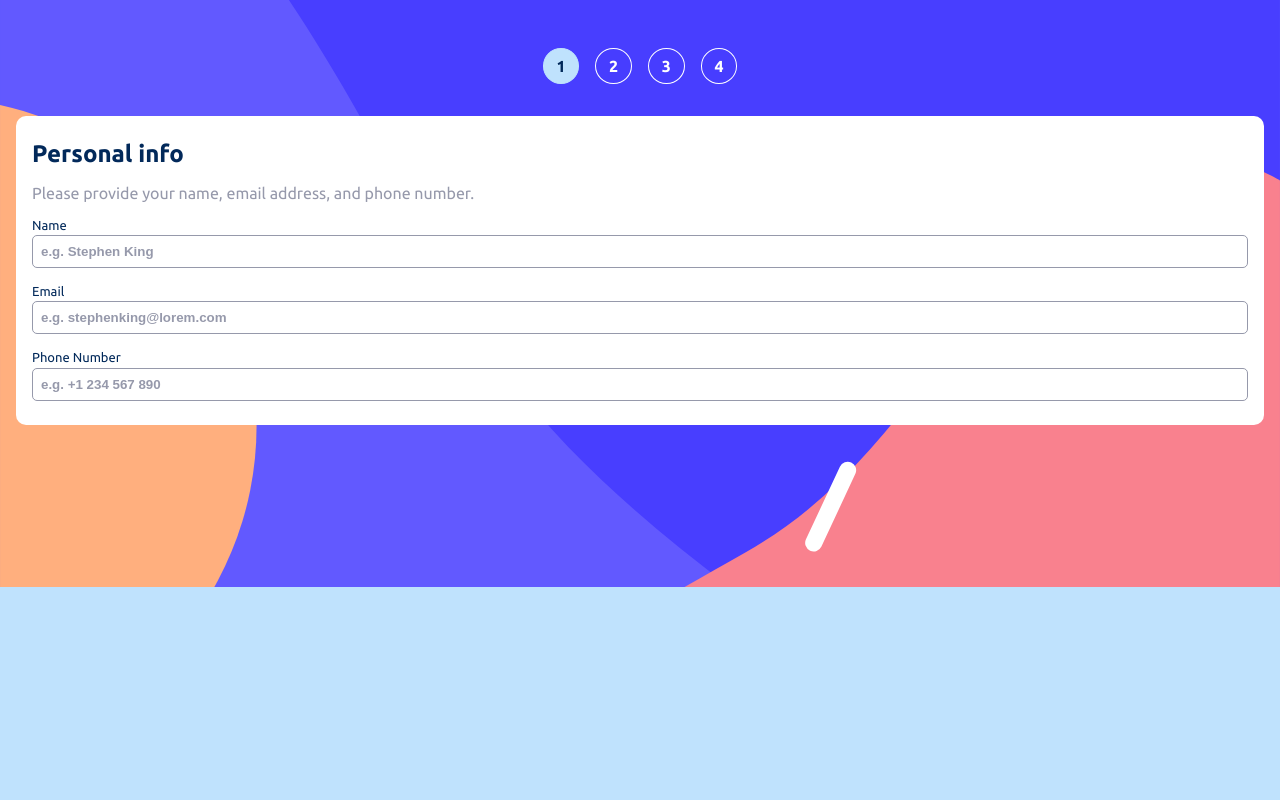
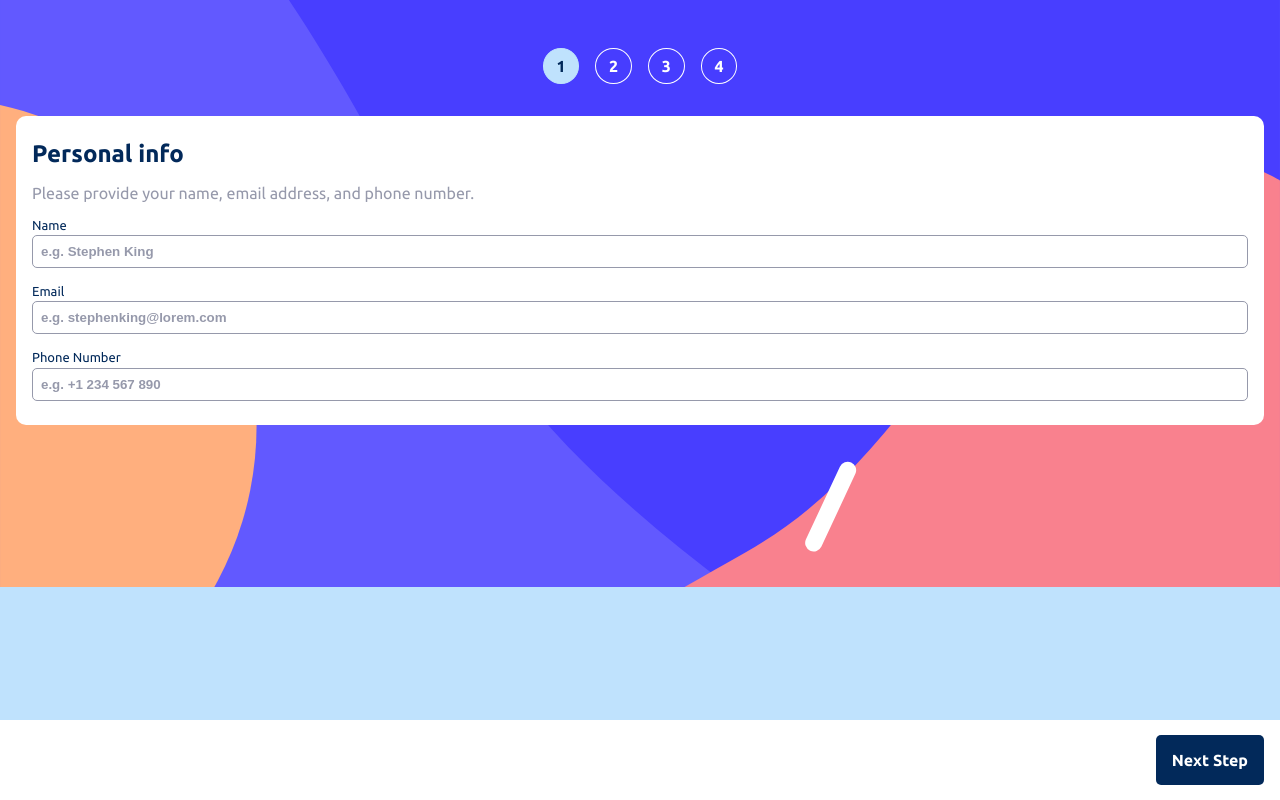
Before and after one commit to oc-garcia/multi-step-form, a React (Vite) app: page / in a window 1280 px wide. Built offline with nearby package versions, Linux system fonts and the light colour scheme.

Commit message:
Finished back and next menu

```diff
--- a/src/App/App.tsx
+++ b/src/App/App.tsx
@@ -3,6 +3,7 @@
 import styles from "./app.module.css";
 import { Iphase } from "../types/IPhase";
 import PhaseIndicator from "../components/PhaseIndicator/PhaseIndicator";
+import StepBar from "../components/StepBar/StepBar";
 
 const phaseDefault = {
   phase1: true,
@@ -15,6 +16,7 @@
   const [phase, setPhase] = useState(phaseDefault);
   return (
     <section className={styles.mainContainer}>
+      <div className={styles.topContainer}>
         <div className={styles.phaseContainer}>
           <PhaseIndicator phase={phase.phase1}>1</PhaseIndicator>
           <PhaseIndicator phase={phase.phase2}>2</PhaseIndicator>
@@ -22,6 +24,8 @@
           <PhaseIndicator phase={phase.phase4}>4</PhaseIndicator>
         </div>
         <MultStepForm phase={phase} />
+      </div>
+      <StepBar phase={phase} setPhase={setPhase} />
     </section>
   );
 }
--- a/src/App/app.module.css
+++ b/src/App/app.module.css
@@ -1,12 +1,21 @@
 .mainContainer {
   width: 100vw;
   min-height: 100vh;
+  display: flex;
+  flex-direction: column;
+  justify-content: space-between;
+}
+
+.topContainer {
   background-image: url("../assets//images/bg-sidebar-mobile.svg");
   background-position: top;
   background-size: 100%;
   background-repeat: no-repeat;
+  display: flex;
+  flex-direction: column;
   padding: 1rem;
   background-color: var(--Light_blue);
+  height: 90vh;
 }
 
 .phaseContainer {
--- /dev/null
+++ b/src/components/StepBar/StepBar.tsx
@@ -0,0 +1,34 @@
+import { Iphase } from "../../types/IPhase";
+import styles from "./stepBar.module.css";
+
+type Props = {
+  phase: Iphase;
+  setPhase: React.Dispatch<React.SetStateAction<Iphase>>;
+};
+
+export default function StepBar({ phase, setPhase }: Props) {
+  const handleNext = () => {
+    if (phase.phase1) {
+      setPhase({ ...phase, phase1: false, phase2: true });
+    }
+  };
+
+  const handleBack = () => {
+    if (phase.phase2) {
+      setPhase({ ...phase, phase1: true, phase2: false });
+    }
+  };
+
+  return (
+    <div className={phase.phase1 ? styles.stepBarContainer1 : styles.stepBarContainer234}>
+      {!phase.phase1 && (
+        <p onClick={handleBack} className={styles.backBtn}>
+          Go Back
+        </p>
+      )}
+      <p onClick={handleNext} className={styles.nextBtn}>
+        Next Step
+      </p>
+    </div>
+  );
+}
--- /dev/null
+++ b/src/components/StepBar/stepBar.module.css
@@ -0,0 +1,33 @@
+.stepBarContainer1 {
+  height: 10vh;
+  background-color: var(--White);
+  display: flex;
+  flex-direction: row-reverse;
+  align-items: center;
+  justify-content: space-between;
+  padding: 1rem;
+}
+
+.stepBarContainer234 {
+  height: 10vh;
+  background-color: var(--White);
+  display: flex;
+  align-items: center;
+  justify-content: space-between;
+  padding: 1rem;
+}
+
+.backBtn {
+  color: var(--Cool_gray);
+  cursor: pointer;
+  font-size: small;
+}
+
+.nextBtn {
+  cursor: pointer;
+  padding: 1rem;
+  background-color: var(--Marine-blue);
+  color: var(--White);
+  font-weight: 700;
+  border-radius: 5px;
+}
```
Lines whose indentation alone changed are shown as unchanged.
